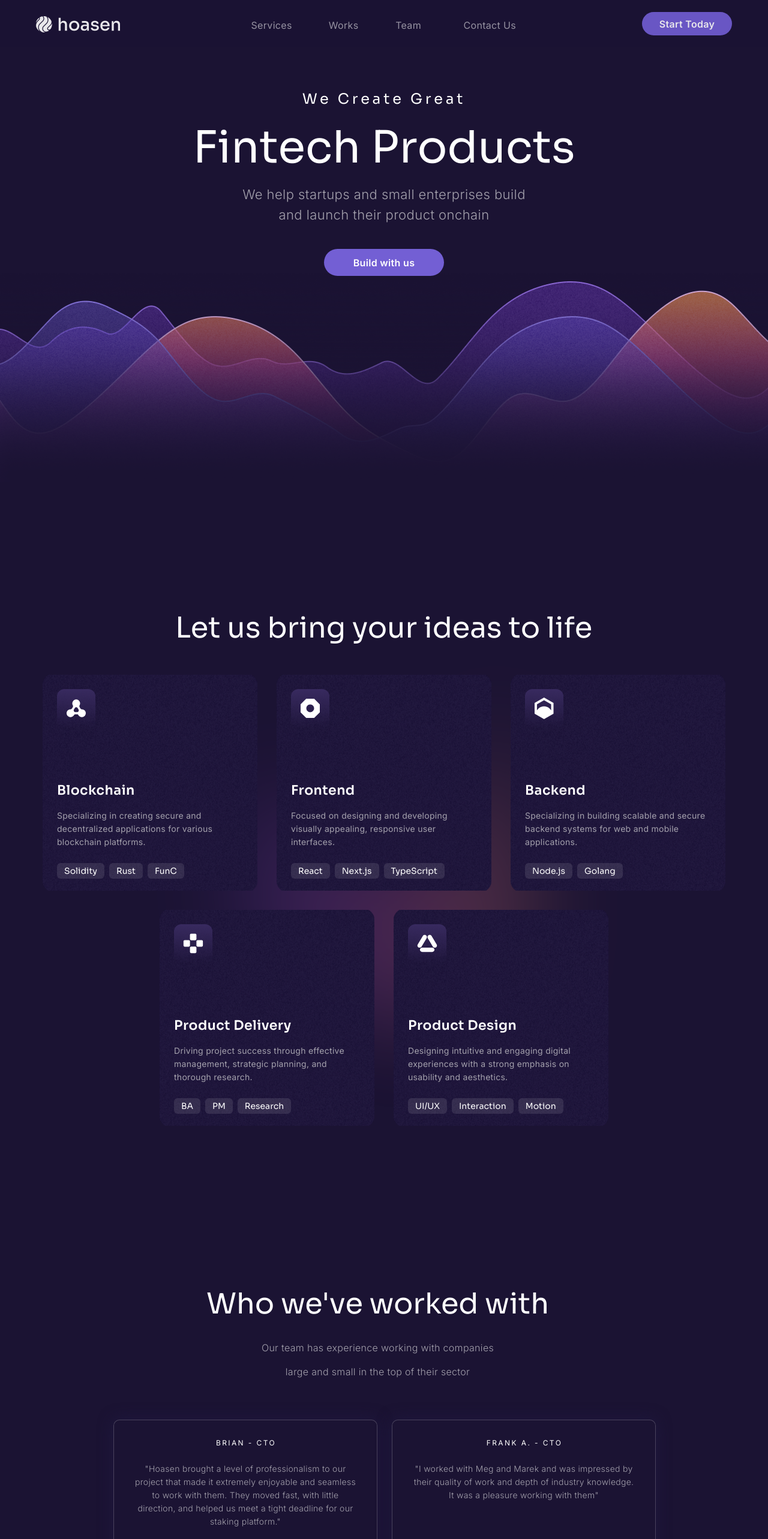
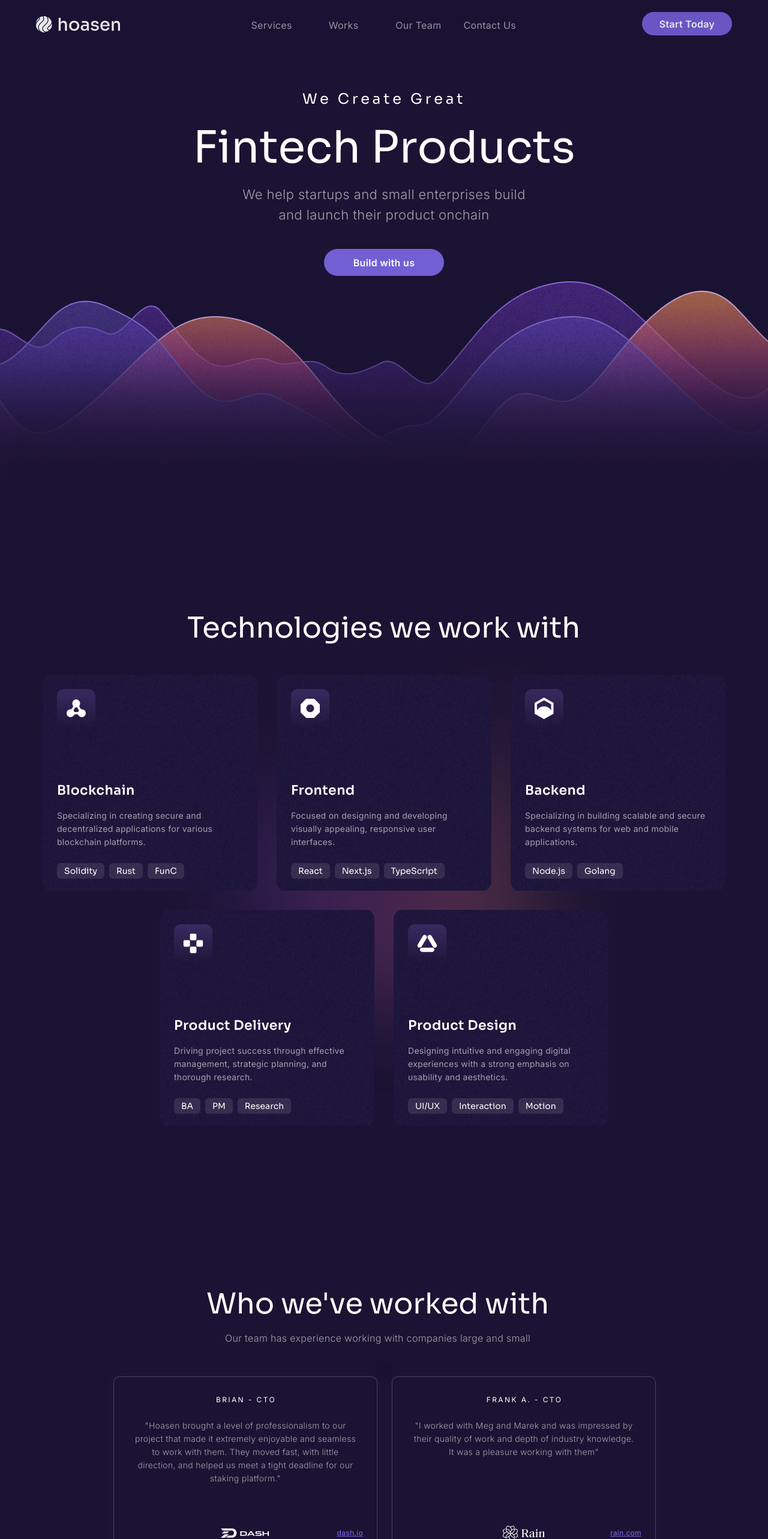
Before and after one commit to DxcMint868/takeoff, a Next.js app: page / in a window 1280 px wide. Shown: the top 2566 px of the page at 60% size. Built offline with nearby package versions, Linux system fonts and the light colour scheme.

Commit message:
more adjustments

```diff
--- a/components/contact-form.tsx
+++ b/components/contact-form.tsx
@@ -111,6 +111,11 @@ const ContactForm: React.FC = () => {
             type="submit"
             className="bg-transparent hover:bg-transparent font-normal flex items-center text-inherit tracking-[0.02em] font-normal font-[inherit] cursor-pointer">
             Submit
+            <img
+              src="/arrow.svg"
+              alt="Submit"
+              className="ml-2 w-6 h-6"
+            />
             </button>
             {submitStatus === 'success' && (
               <p className="text-green-500 text-sm mt-2">Form submitted successfully! Thank you for your interest in working with us.</p>
--- a/components/contact-section.tsx
+++ b/components/contact-section.tsx
@@ -20,25 +20,23 @@ const ContactSection: NextPage<ServicesContentType> = ({ className = "" }) => {
                     <div className="w-[445px] flex flex-col items-start justify-start gap-5 min-w-[445px] max-w-full mq700:min-w-full mq900:flex-1">
 
                       <div className="self-stretch flex flex-col items-start justify-start relative pl-3">
-                        <h1 className="mb-2 m-0 self-stretch relative text-inherit font-normal font-[inherit] z-[1] mq450:text-19xl mq900:text-[51px]">
-                          Get in touch
+                        <h1 className="mb-2 m-0 self-stretch relative text-inherit font-normal font-[inherit] z-[1] text-19xl">
+                          Get in touch with us
                         </h1>
-                        <div className="flex items-center justify-center">
-                          <span className="m-0 self-stretch relative text-inherit font-normal font-[inherit] z-[1] mq450:text-19xl mq900:text-[51px]">with us</span>
-                          <div className="flex items-center space-x-2 relative top-2 mq450:top-1 cursor-pointer" onClick={() => window.open('https://t.me/+4rZ4ipEl2yk2ODlk', '_blank', 'noopener,noreferrer')}>
-                            <img
-                              className="w-10 h-10 pl-5 pb-1 pr-1"
-                              loading="lazy"
-                              alt="Telegram"
-                              src="/telegramsvgrepocom-1-2.svg"
-                            />
-                            <span className="text-lg">Telegram</span>
-                          </div>
-                        </div>
                       </div>
 
                       <div className="self-stretch relative text-base tracking-[0.02em] leading-[24px] font-reg text-white-60 z-[1] pl-3">
                         <p className="m-0">Let's build something extraordinary together!</p>
+                      </div>
+
+                      <div className="flex items-center space-x-1 relative cursor-pointer" onClick={() => window.open('https://t.me/+4rZ4ipEl2yk2ODlk', '_blank', 'noopener,noreferrer')}>
+                        <img
+                          className="px-3"
+                          loading="lazy"
+                          alt="Telegram"
+                          src="/telegram.svg"
+                        />
+                        <span className="text-lg">Telegram</span>
                       </div>
 
                     </div>
--- a/components/nav.tsx
+++ b/components/nav.tsx
@@ -28,7 +28,7 @@ const Nav: NextPage<NavType> = ({ className = "" }) => {
             Works
           </a>
           <a href="#our-team" className="[text-decoration:none] tracking-[0.02em] leading-[24px] text-[inherit] inline-block min-w-[77px] whitespace-nowrap z-[1]">
-            Team
+            Our Team
           </a>
           <a href="#contact-us" className="[text-decoration:none] tracking-[0.02em] leading-[24px] text-[inherit] inline-block min-w-[88px] whitespace-nowrap z-[1]">
             Contact Us
--- a/components/technologies-section.tsx
+++ b/components/technologies-section.tsx
@@ -22,7 +22,7 @@ const TechnologiesSection = () => (
       </div> */}
       <div className="w-full flex flex-col items-start justify-start pt-[89px] px-0 pb-0 box-border max-w-[calc(100%_-_1px)] text-center text-29xl font-sora">
         <h1 className="m-0 self-stretch relative text-inherit leading-[68px] font-normal font-[inherit] mq450:text-10xl mq450:leading-[41px] mq900:text-19xl mq900:leading-[54px]">
-          <p className="m-0">Let us bring your ideas to life</p>
+          <p className="m-0">Technologies we work with</p>
         </h1>
       </div>
     </div>
--- a/components/works-section.tsx
+++ b/components/works-section.tsx
@@ -15,9 +15,7 @@ const WorksSection = () => (
             Who we've worked with
           </h1>
           <div className="self-stretch relative text-base tracking-[0.02em] leading-[24px] font-light font-reg text-white-60">
-            <p>Our team has experience working with companies</p>
-            <p>large and small in the top of their sector</p>
-
+            Our team has experience working with companies large and small
           </div>
         </div>
       </div>
```
